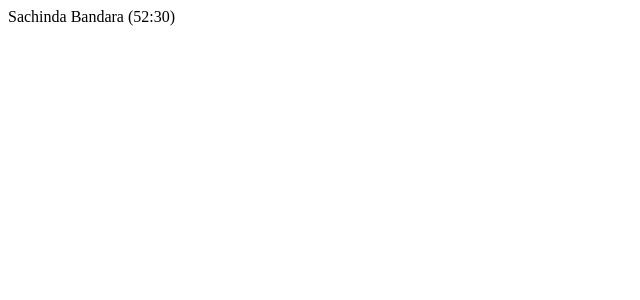
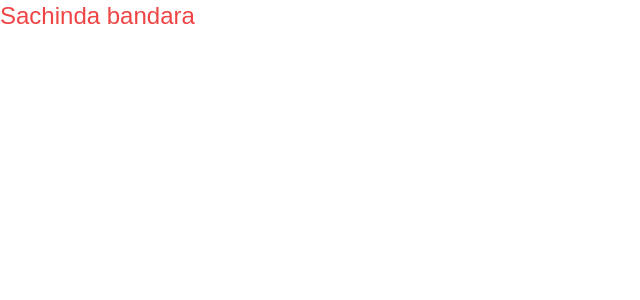
Before and after one commit to SachindaBandara/Vue.js-Tutorial, a Vue app in the folder vue-crash/: page / in a window 1280 px wide. Shown: the top 300 px of the page, without its empty margins (0-640 px from the left). Built offline with nearby package versions, Linux system fonts and the light colour scheme.

Commit message:
setup tailwind CSS

```diff
--- a/vue-crash/package.json
+++ b/vue-crash/package.json
@@ -12,7 +12,11 @@
     "vue": "^3.5.13"
   },
   "devDependencies": {
+    "@tailwindcss/postcss": "^4.1.10",
     "@vitejs/plugin-vue": "^5.2.3",
+    "autoprefixer": "^10.4.21",
+    "postcss": "^8.5.5",
+    "tailwindcss": "^3.4.17",
     "vite": "^6.2.4",
     "vite-plugin-vue-devtools": "^7.7.2"
   }
--- /dev/null
+++ b/vue-crash/postcss.config.js
@@ -0,0 +1,6 @@
+export default {
+  plugins: {
+    tailwindcss: {},
+    autoprefixer: {},
+  },
+};
--- a/vue-crash/src/App.vue
+++ b/vue-crash/src/App.vue
@@ -1,3 +1,3 @@
 <template>
-  Sachinda Bandara (52:30)
+ <h1 className="text-2xl text-red-500">Sachinda bandara</h1>
 </template>
--- a/vue-crash/src/assets/base.css
+++ /dev/null
@@ -1,86 +0,0 @@
-/* color palette from <https://github.com/vuejs/theme> */
-:root {
-  --vt-c-white: #ffffff;
-  --vt-c-white-soft: #f8f8f8;
-  --vt-c-white-mute: #f2f2f2;
-
-  --vt-c-black: #181818;
-  --vt-c-black-soft: #222222;
-  --vt-c-black-mute: #282828;
-
-  --vt-c-indigo: #2c3e50;
-
-  --vt-c-divider-light-1: rgba(60, 60, 60, 0.29);
-  --vt-c-divider-light-2: rgba(60, 60, 60, 0.12);
-  --vt-c-divider-dark-1: rgba(84, 84, 84, 0.65);
-  --vt-c-divider-dark-2: rgba(84, 84, 84, 0.48);
-
-  --vt-c-text-light-1: var(--vt-c-indigo);
-  --vt-c-text-light-2: rgba(60, 60, 60, 0.66);
-  --vt-c-text-dark-1: var(--vt-c-white);
-  --vt-c-text-dark-2: rgba(235, 235, 235, 0.64);
-}
-
-/* semantic color variables for this project */
-:root {
-  --color-background: var(--vt-c-white);
-  --color-background-soft: var(--vt-c-white-soft);
-  --color-background-mute: var(--vt-c-white-mute);
-
-  --color-border: var(--vt-c-divider-light-2);
-  --color-border-hover: var(--vt-c-divider-light-1);
-
-  --color-heading: var(--vt-c-text-light-1);
-  --color-text: var(--vt-c-text-light-1);
-
-  --section-gap: 160px;
-}
-
-@media (prefers-color-scheme: dark) {
-  :root {
-    --color-background: var(--vt-c-black);
-    --color-background-soft: var(--vt-c-black-soft);
-    --color-background-mute: var(--vt-c-black-mute);
-
-    --color-border: var(--vt-c-divider-dark-2);
-    --color-border-hover: var(--vt-c-divider-dark-1);
-
-    --color-heading: var(--vt-c-text-dark-1);
-    --color-text: var(--vt-c-text-dark-2);
-  }
-}
-
-*,
-*::before,
-*::after {
-  box-sizing: border-box;
-  margin: 0;
-  font-weight: normal;
-}
-
-body {
-  min-height: 100vh;
-  color: var(--color-text);
-  background: var(--color-background);
-  transition:
-    color 0.5s,
-    background-color 0.5s;
-  line-height: 1.6;
-  font-family:
-    Inter,
-    -apple-system,
-    BlinkMacSystemFont,
-    'Segoe UI',
-    Roboto,
-    Oxygen,
-    Ubuntu,
-    Cantarell,
-    'Fira Sans',
-    'Droid Sans',
-    'Helvetica Neue',
-    sans-serif;
-  font-size: 15px;
-  text-rendering: optimizeLegibility;
-  -webkit-font-smoothing: antialiased;
-  -moz-osx-font-smoothing: grayscale;
-}
--- /dev/null
+++ b/vue-crash/tailwind.config.js
@@ -0,0 +1,17 @@
+export default {
+  content: ["./index.html", "./src/**/*.{vue,js,ts,jsx,tsx}"],
+  theme: {
+    extend: {
+      fontFamily: {
+        sans: ["Poppins", "sans-serif"],
+      },
+      gridTemplateColumns: {
+        "70/30": "70% 28%",
+      },
+    },
+  },
+  variants: {
+    extend: {},
+  },
+  plugins: [],
+};
```
Also changed, not shown: vue-crash/src/assets/main.css (+3 -35 lines), vue-crash/src/assets/logo.svg (deleted), 1 other file (tests, documents, lock files or other folders).
